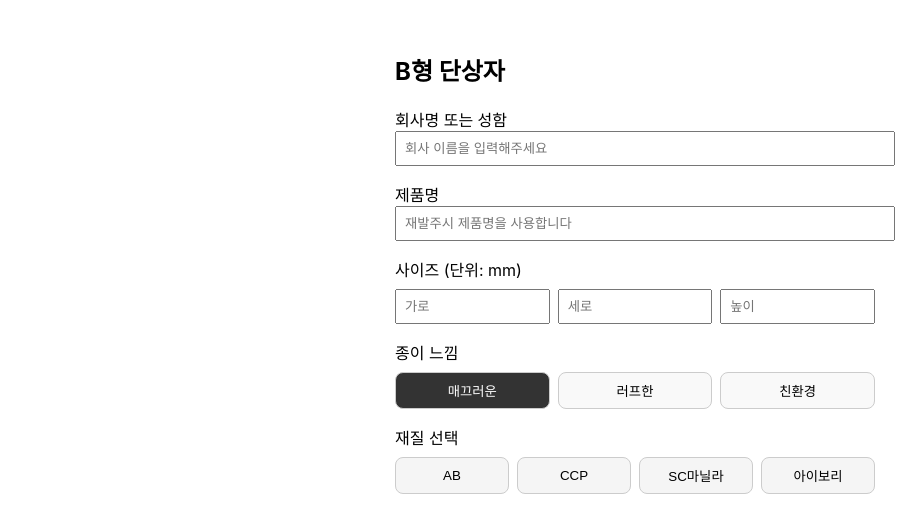
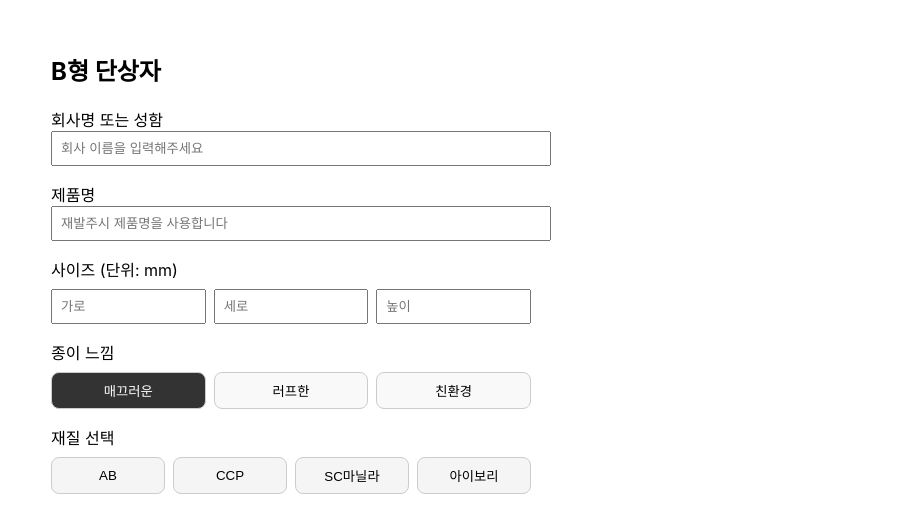
Before and after one commit to YimYoungheun/MTDL-Package, a React (Create React App) app: page / in a window 1280 px wide. Shown: the top 532 px of the page, without its empty margins (373-1280 px from the left). Built offline with nearby package versions, Linux system fonts and the light colour scheme.

Commit message:
Update App.js

```diff
--- a/src/App.js
+++ b/src/App.js
@@ -12,7 +12,7 @@ function App() {
   return (
     <div style={{ display: 'flex', justifyContent: 'center', padding: '2rem' }}>
       {/* 오른쪽 입력 영역 */}
-      <div style={{ marginLeft: 'auto', width: '480px' }}>
+      <div style={{ marginLeft: '3rem', width: '480px' }}>
         <h2>B형 단상자</h2>
 
         {/* 회사명 */}
```
